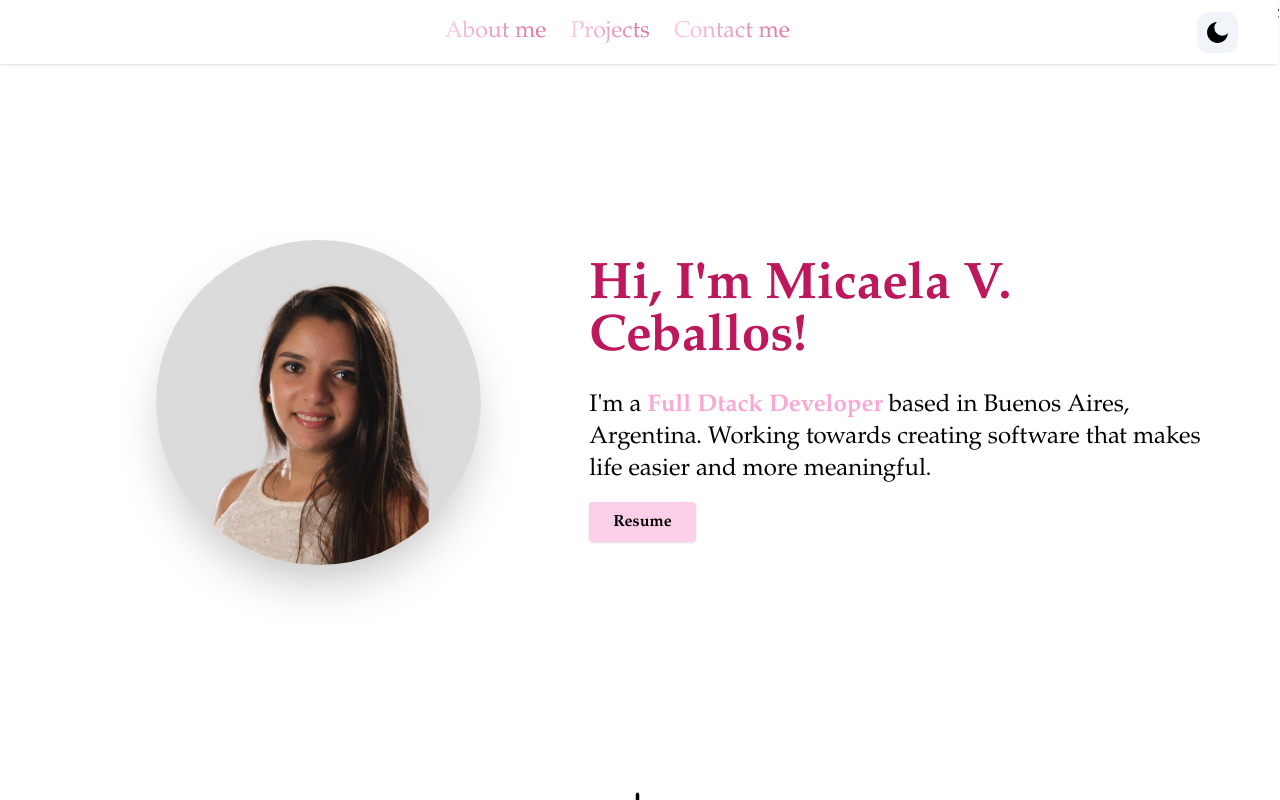
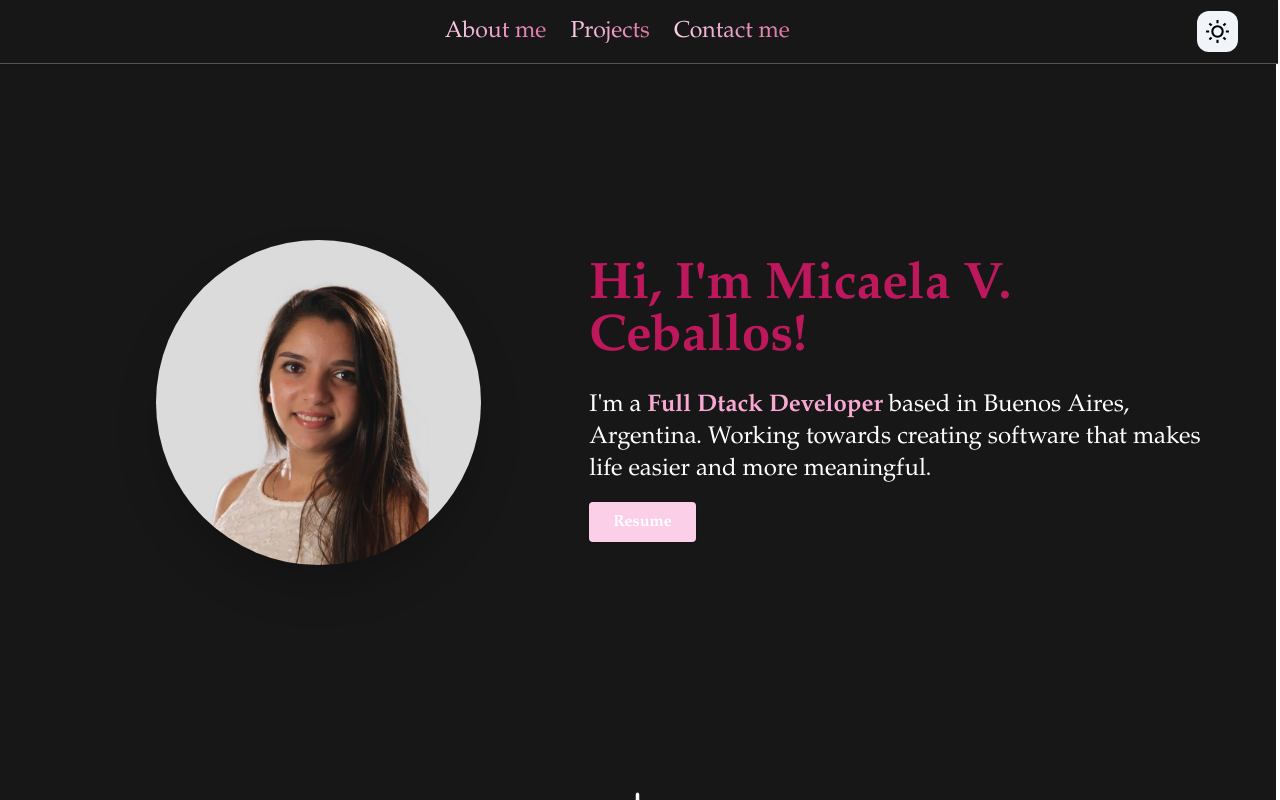
Before and after one commit to MicaCblls/Portfolio, a Next.js app: page / in a window 1280 px wide. Both pictures are taken after a click on the button 1217 px from the left and 32 px from the top of the page. Built offline with nearby package versions, Linux system fonts and the light colour scheme.

Commit message:
fix hydration error

```diff
--- a/src/components/Header/index.tsx
+++ b/src/components/Header/index.tsx
@@ -11,17 +11,22 @@ const Navbar = () => {
   const currentTheme = theme === "system" ? systemTheme : theme;
   const pathname = usePathname();
   const [navbar, setNavbar] = useState(false);
+
+  useEffect(() => {
+    setTheme("light");
+  }, []);
+
   const handleTheme = (e: MouseEvent<HTMLButtonElement>) => {
     e.preventDefault();
 
     if (e.currentTarget.value === "light") {
       console.log(e.currentTarget.value);
 
-      /* setTheme(e.currentTarget.value); */
+      setTheme(e.currentTarget.value);
     } else {
       console.log(e.currentTarget.value);
 
-      /* setTheme(e.currentTarget.value); */
+      setTheme(e.currentTarget.value);
     }
   };
 
@@ -74,7 +79,7 @@ const Navbar = () => {
               className="bg-slate-100 p-2 rounded-xl"
               value="light"
             >
-              <RiSunLine size={25} color="black" />
+              <RiSunLine key={"sun-icon"} size={25} color="black" />
             </button>
           ) : (
             <button
@@ -82,7 +87,7 @@ const Navbar = () => {
               className="bg-slate-100 p-2 rounded-xl"
               value="dark"
             >
-              <RiMoonFill size={25} />
+              <RiMoonFill key={"moon-icon"} size={25} />
             </button>
           )}
         </div>
--- a/src/components/HeroSection.tsx
+++ b/src/components/HeroSection.tsx
@@ -78,7 +78,7 @@ const HeroSection = () => {
             that makes life easier and more meaningful.
           </p>
           <Link
-            href="https://drive.google.com/file/d/10S9uVD9wpE5gTKiP0AXfZV7uUhDj2It5/view?usp=sharing"
+            href="https://drive.google.com/file/d/1WR1bGpL2rcKcHNfkggRj8JNJk12ON57a/view?usp=share_link"
             target="_blank"
             className="text-neutral-100 font-semibold px-6 py-3 bg-lightPink rounded shadow hover:bg-pink"
           >
```
